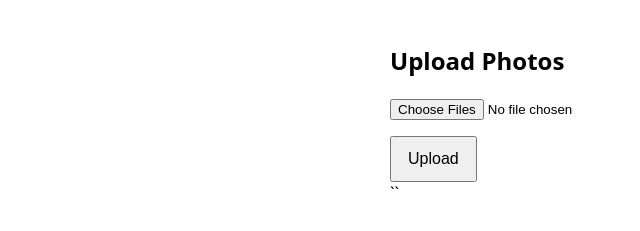
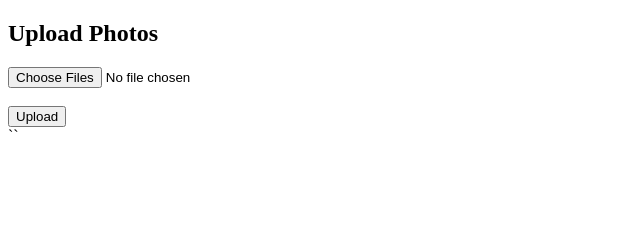
Before and after one commit to markfcaron/wedding-photo-upload, a plain HTML site: page index.html in a window 1280 px wide. Shown: the whole page, without its empty margins (0-640 px from the left). Drawn offline with Linux system fonts and the light colour scheme.

Commit message:
Update index.html

```diff
--- a/index.html
+++ b/index.html
@@ -5,20 +5,6 @@
   <meta charset="UTF-8">
   <title>Upload Photos</title>
   <meta name="viewport" content="width=device-width, initial-scale=1">
-
-  <style>
-    body {
-      font-family: system-ui, sans-serif;
-      padding: 1.5rem;
-      max-width: 500px;
-      margin: auto;
-    }
-    button {
-      padding: 0.75rem 1rem;
-      font-size: 1rem;
-      margin-top: 1rem;
-    }
-  </style>
 </head>
 <body>
 
@@ -36,7 +22,7 @@
     multiple
     required
   >
-  <br>
+  <br><br>
   <button type="submit">Upload</button>
 </form>
 
```
